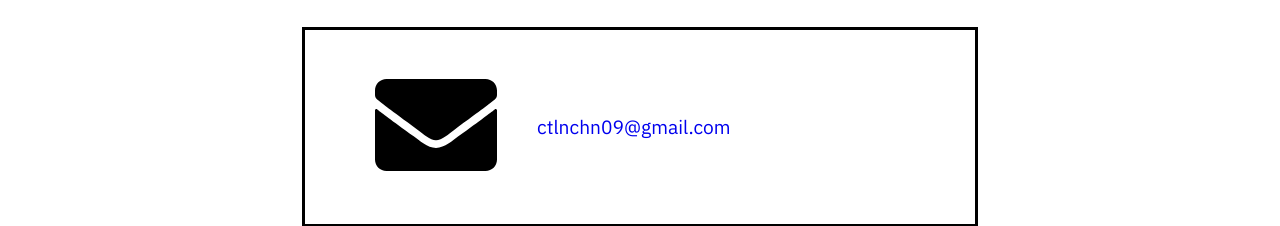
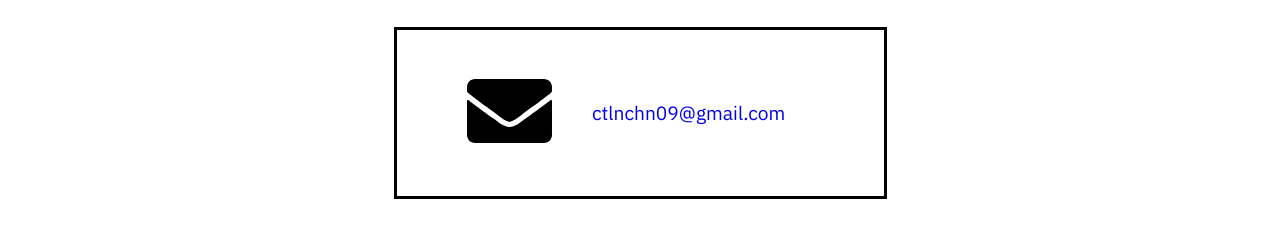
Before and after one commit to checait/portfolio, a plain HTML site: page contact.html in a window 1280 px wide. Shown: the part 232-458 px from the top of the page. Drawn offline with nearby package versions, Linux system fonts and the light colour scheme.

Commit message:
contact page adjustment

```diff
--- a/contact.html
+++ b/contact.html
@@ -32,7 +32,7 @@
         <h1>Reach out!</h1>
         <div class="contactinfo" id="email">
             <figure>
-                <img src="images/icons/envelopeicon.svg" alt="envelopeicon" width="500" height="500">
+                <img src="images/icons/envelopeicon.svg" alt="envelopeicon" width="500" height="375">
             </figure>
             <a href="&#099;&#116;&#108;&#110;&#099;&#104;&#110;&#048;&#057;&#064;&#103;&#109;&#097;&#105;&#108;&#046;&#099;&#111;&#109;">&#099;&#116;&#108;&#110;&#099;&#104;&#110;&#048;&#057;&#064;&#103;&#109;&#097;&#105;&#108;&#046;&#099;&#111;&#109;</a>
         </div>
--- a/styles.css
+++ b/styles.css
@@ -827,13 +827,14 @@
     .contact .contactinfo {
         flex-direction: row;
         flex: 1;
-        max-width: 50%;
+        max-width: 35%;
         font-size: 1.2em;
 
     }
 
     .contact figure {
         max-width: 20%;
+        height: auto;
     }
 
 
```
